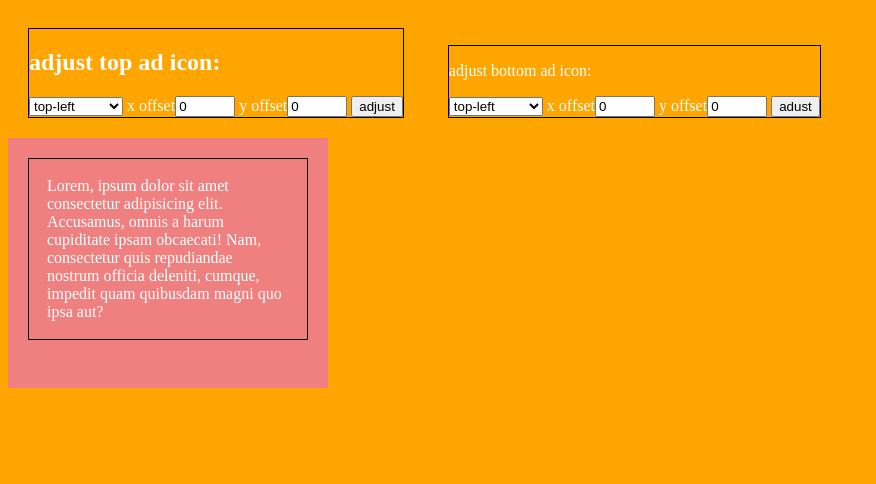
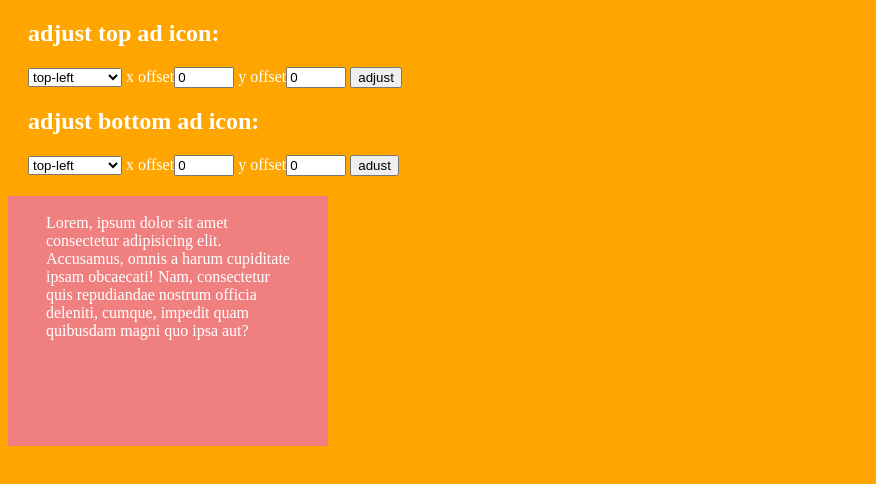
Before and after one commit to mconnor/notice-js-mike, a website: page docs/api-attach.html in a window 1280 px wide. Shown: the whole page, without its empty margins (0-876 px from the left). Drawn offline with Linux system fonts and the light colour scheme.

Commit message:
html change

```diff
--- a/docs/api-attach.html
+++ b/docs/api-attach.html
@@ -7,8 +7,7 @@
      <style>
         .mg20 {
             margin: 20px;
-display:inline-block;
-border: 1px black solid;
+
         }
         .w20 {
             width: 60px;
@@ -53,7 +52,7 @@ border: 1px black solid;
 
     </div>
     <div class="mg20">
-        <p>adjust bottom ad icon:</p>
+        <h2>adjust bottom ad icon:</h2>
         <select id="bottom-select" size="1">
             <option>top-left</option>
             <option>top-right</option>
```
Also changed, not shown: docs/api-attach-dev.html (+1 -1 lines).
